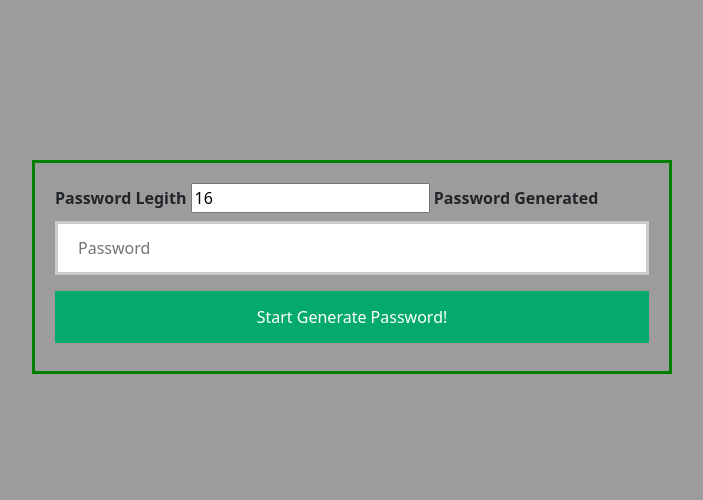
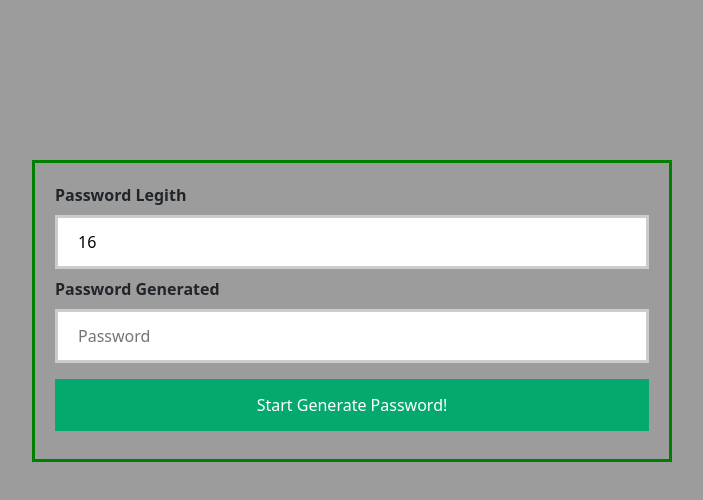
Before and after one commit to Kura97/Front-End-Project-Week1, a plain HTML site: page index.html in a window 1280 px wide. Shown: the whole page, without its empty margins (288-991 px from the left). Drawn offline with Linux system fonts and the light colour scheme.

Commit message:
second commit

```diff
--- a/css/style.css
+++ b/css/style.css
@@ -19,7 +19,7 @@ button {
     padding: 20px;
   }
 
-  input[type=text], input[type=password] {
+  input[type=number], input[type=text] {
     width: 100%;
     padding: 12px 20px;
     margin: 8px 0;
```
